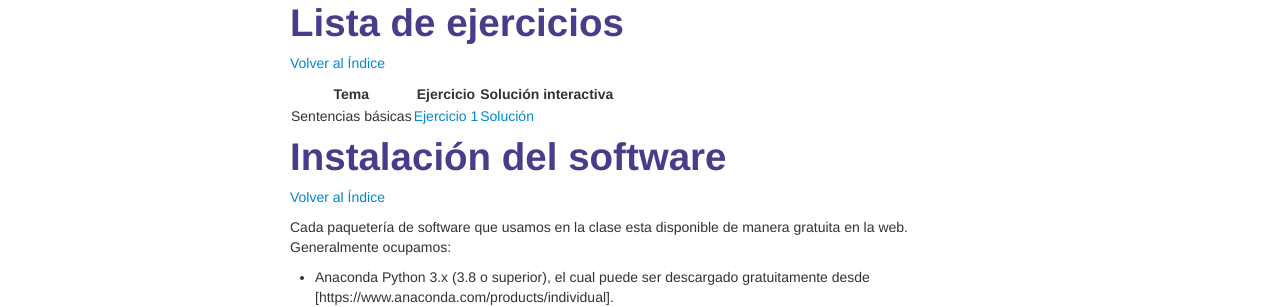
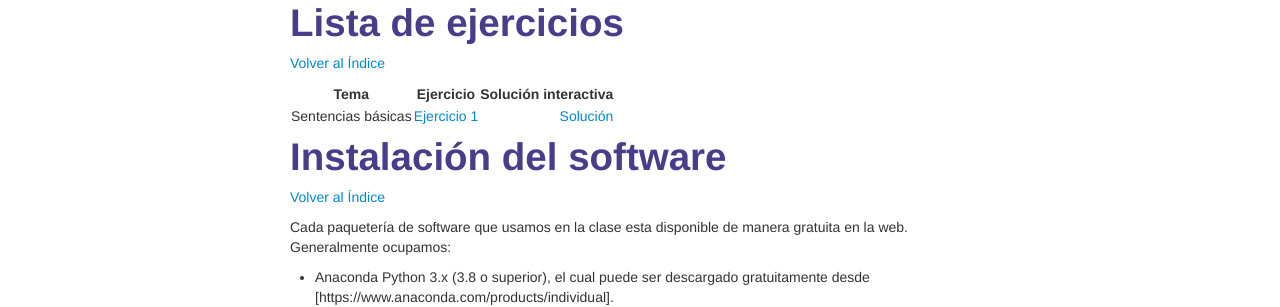
Before and after one commit to enriGarcia/enriGarcia.github.io, a Jekyll site: the page built from pages/teaching/progBas.md, in a window 1280 px wide. Shown: the part 454-761 px from the top of the page. Built offline with Jekyll 4.4.1, drawn with Linux system fonts in a browser that asks for light colours.

Commit message:
update webpage

```diff
--- a/pages/teaching/progBas.md
+++ b/pages/teaching/progBas.md
@@ -14,8 +14,8 @@ description: Instalación de hardware y software para el microcontrolador ATMEGA
 # Lista de ejercicios
 [Volver al Índice](#índice)
 
-|Tema|Ejercicio|Solución interactiva|
-|---|---|---|
+|Tema              |Ejercicio       |Solución interactiva|
+|------------------|:--------------:|-------------------:|
 |Sentencias básicas|[Ejercicio 1]({{ BASE_PATH}}/pages/assignments/progBas_ex_001.pdf)|[Solución](https://codehs.com/sandbox/id/ex_065-cnvBHR)|
 
 
```
